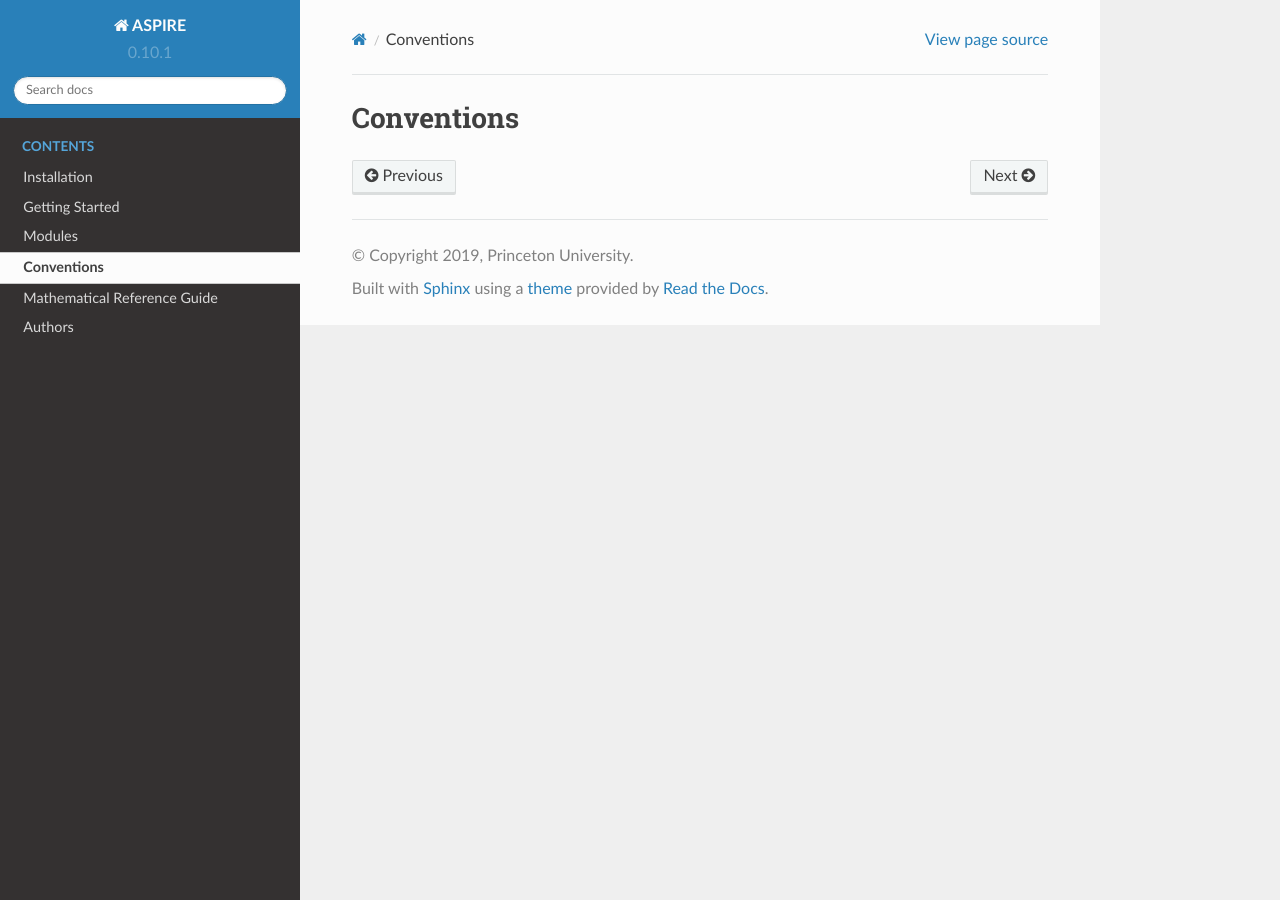
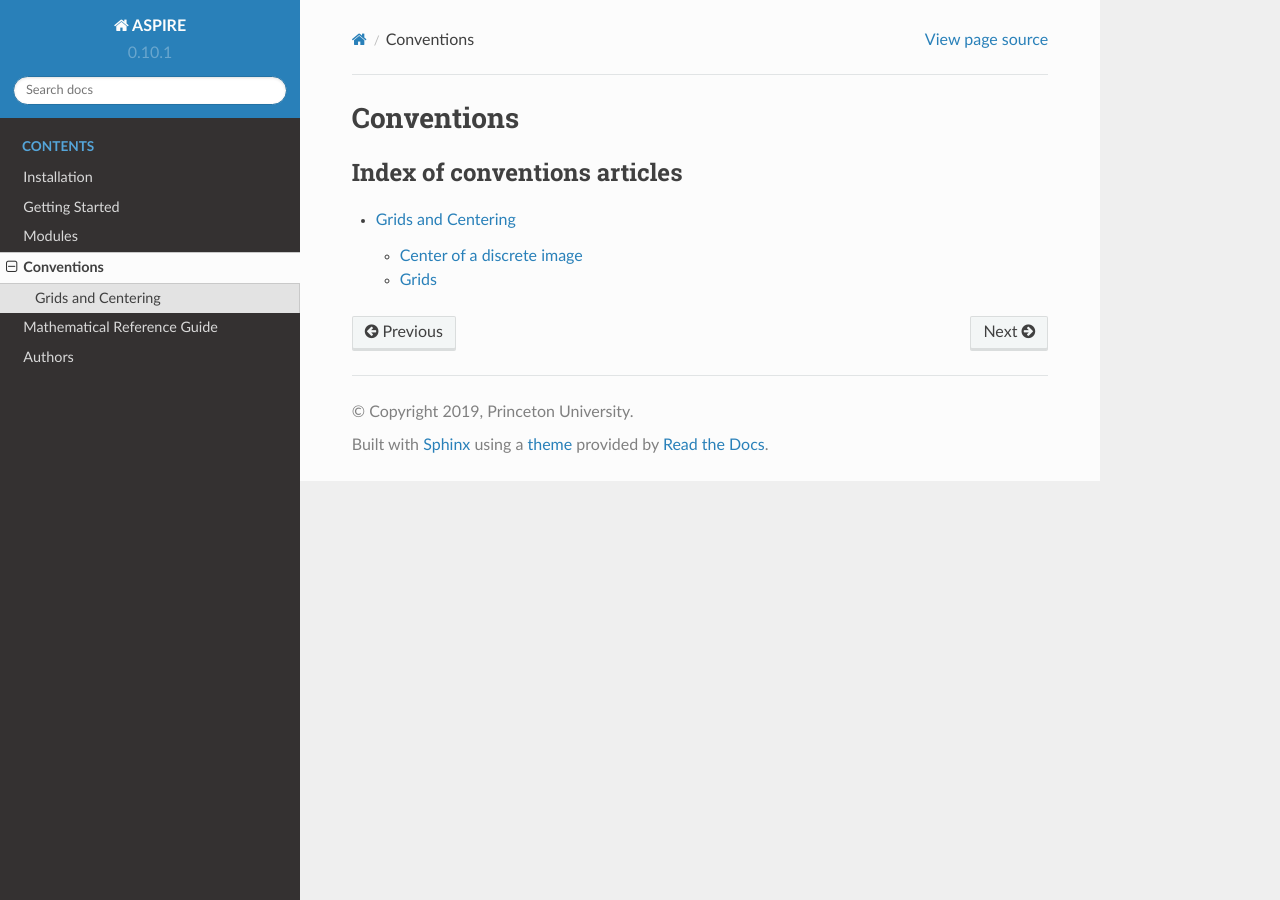
Before and after one commit to ComputationalCryoEM/ASPIRE-Python, a Sphinx documentation site: the page built from docs/source/conventions.rst, in a window 1280 px wide. Built offline with Sphinx 7.4.7 and the Read the Docs theme 2.0.0, drawn with Linux system fonts in a browser that asks for light colours; pages that are not in the unit, such as notebooks, are missing from menus.

Commit message:
text about centering

```diff
--- a/docs/source/conventions.rst
+++ b/docs/source/conventions.rst
@@ -1,2 +1,8 @@
 Conventions
 ==============
+
+.. toctree::
+   :maxdepth: 2
+   :caption: Index of conventions articles
+
+   grids_and_centering
```
Also changed, not shown: docs/source/grids_and_centering.rst (added, +11 -0 lines).
